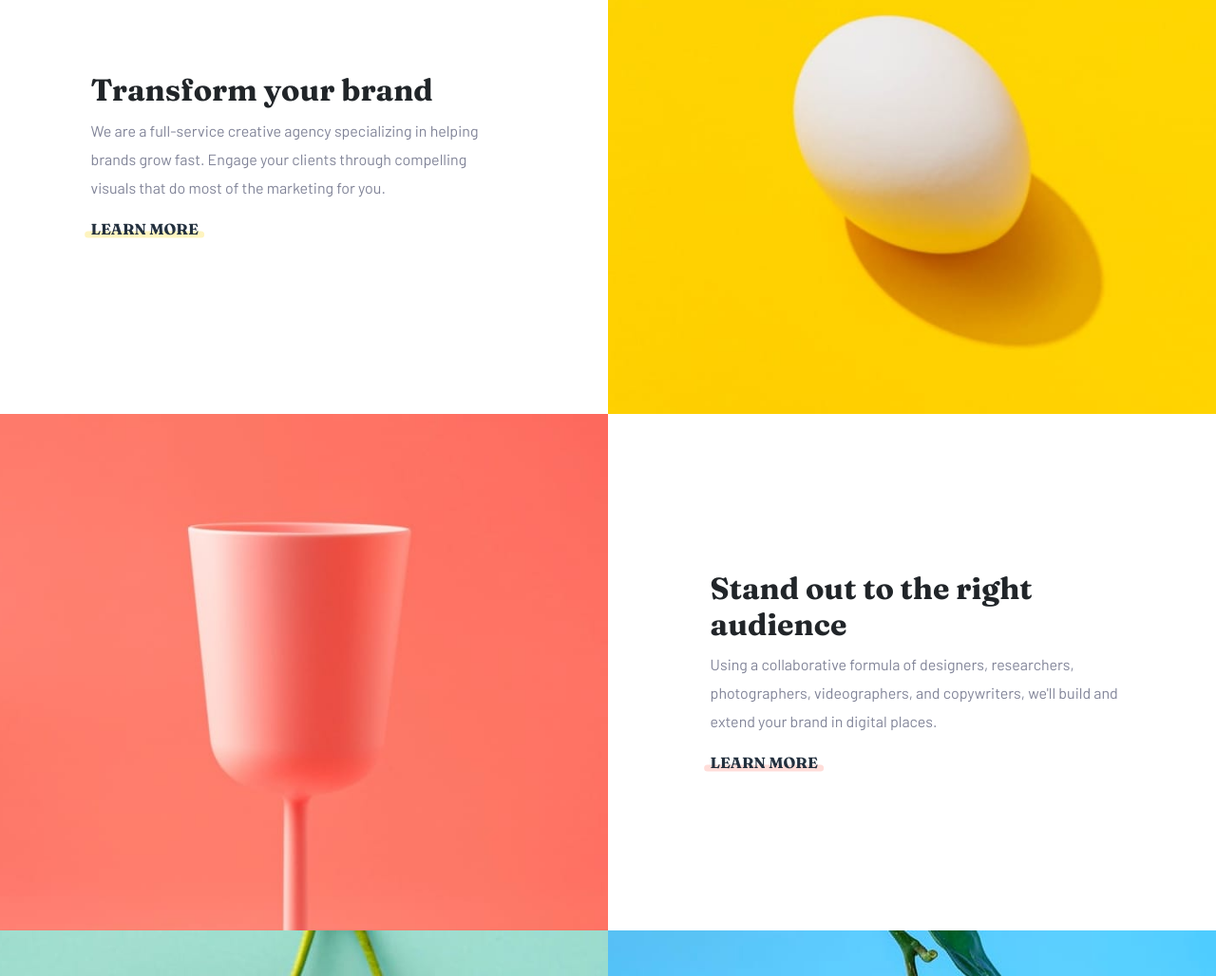
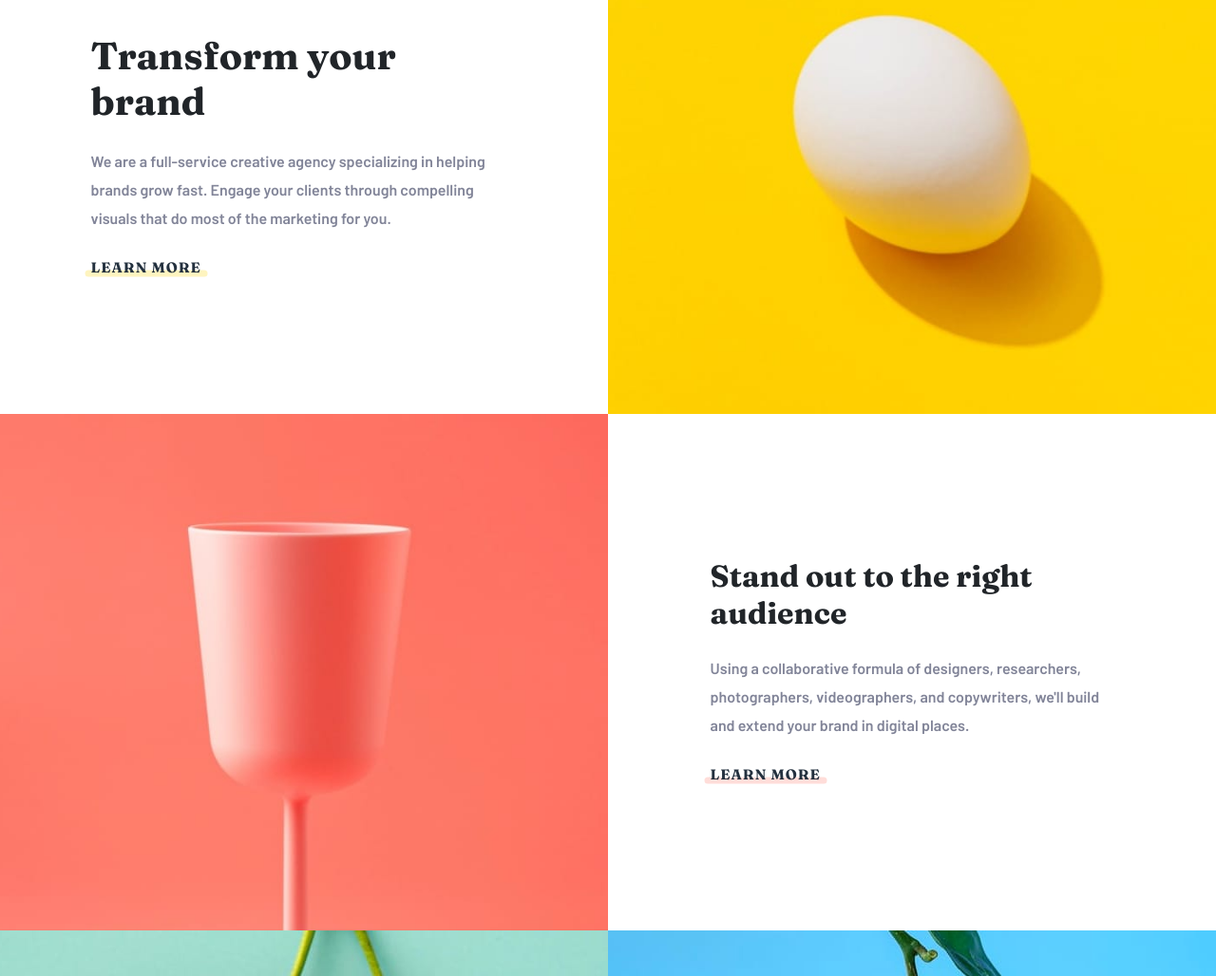
Before and after one commit to btaylor13/sunnyside-agency-landing-FEM, a website: page index.html in a window 1280 px wide. Shown: the part 907-1935 px from the top of the page at 95% size. Drawn offline with nearby package versions, Linux system fonts and the light colour scheme.

Commit message:
realized I didn't have the correct font sizes on the heading and body in transform/standout sections - adjusted

```diff
--- a/index.html
+++ b/index.html
@@ -149,8 +149,8 @@
               "
             >
               <div class="transform__text-content text-center text-md-start">
-                <h2 class="transform__heading">Transform your brand</h2>
-                <p class="transform__body">
+                <h2 class="transform__heading mb-4">Transform your brand</h2>
+                <p class="transform__body mb-4">
                   We are a full-service creative agency specializing in helping
                   brands grow fast. Engage your clients through compelling
                   visuals that do most of the marketing for you.
@@ -181,10 +181,10 @@
               "
             >
               <div class="standout__text-content text-center text-md-start">
-                <h2 class="standout__heading">
+                <h2 class="standout__heading mb-4">
                   Stand out to the right audience
                 </h2>
-                <p class="standout__body">
+                <p class="standout__body mb-4">
                   Using a collaborative formula of designers, researchers,
                   photographers, videographers, and copywriters, we'll build and
                   extend your brand in digital places.
--- a/sass/main.scss
+++ b/sass/main.scss
@@ -136,6 +136,7 @@
 
   &__heading {
     font-family: $ff-display;
+    font-size: 2.5rem;
     font-weight: 700;
   }
 
@@ -143,6 +144,7 @@
     font-family: $ff-body;
     color: $color-blue-gray;
     line-height: 1.875rem;
+    font-weight: 600;
   }
 
   &__btn {
@@ -150,10 +152,12 @@
     text-transform: uppercase;
     text-decoration: none;
     color: $color-blue-dark;
+    font-size: 0.9375rem;
     font-weight: 700;
     display: inline-block;
     position: relative;
     cursor: pointer;
+    letter-spacing: 1px;
 
     &:hover {
       color: $color-blue-dark;
@@ -208,12 +212,14 @@
 
   &__body {
     font-family: $ff-body;
+    font-weight: 600;
     color: $color-blue-gray;
     line-height: 1.875rem;
   }
 
   &__btn {
     font-family: $ff-display;
+    font-size: 0.9375rem;
     text-transform: uppercase;
     text-decoration: none;
     color: $color-blue-dark;
@@ -221,6 +227,7 @@
     display: inline-block;
     position: relative;
     cursor: pointer;
+    letter-spacing: 1px;
 
     &:hover {
       color: $color-blue-dark;
```
Also changed, not shown: styles.css.
